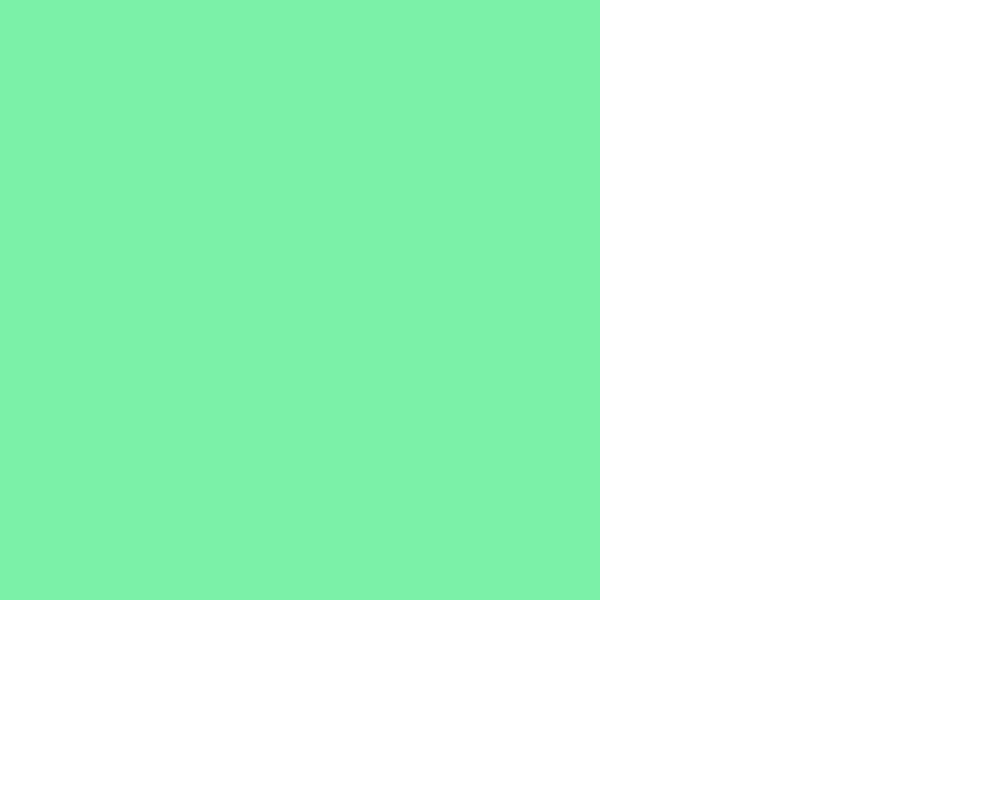
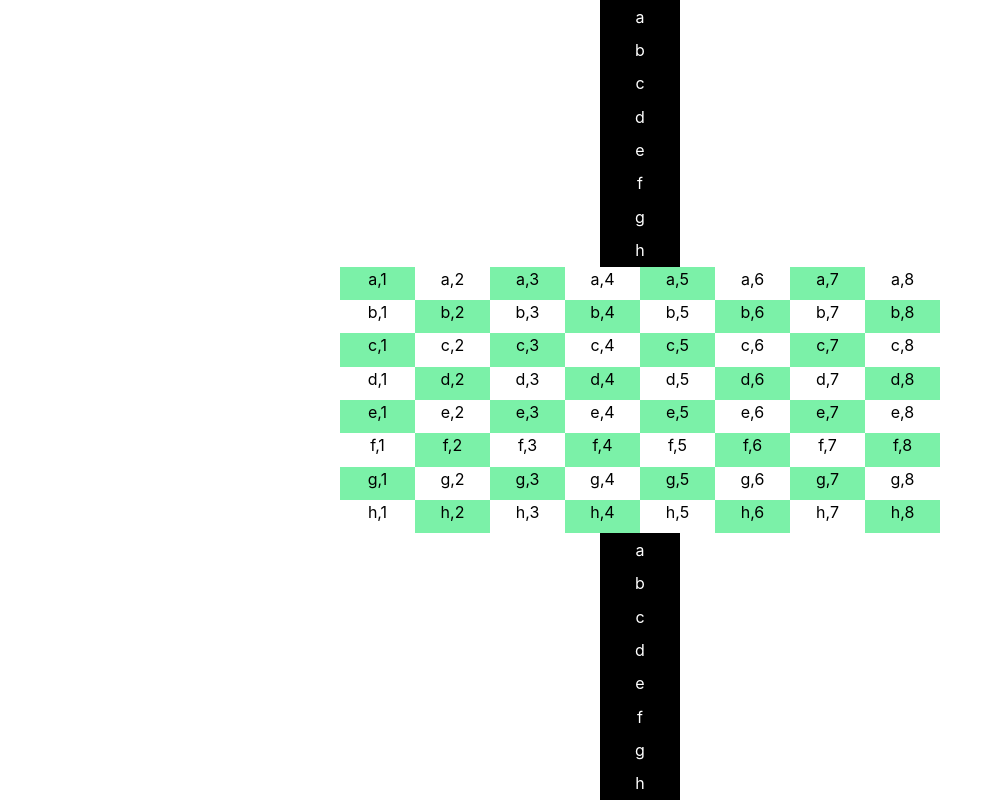
Before and after one commit to MontessoriVisualization/React-projects, a React (Vite) app in the folder MultiplayerChess/: page / in a window 1280 px wide. Shown: the whole page, without its empty margins (0-1003 px from the left). Built offline with nearby package versions, Linux system fonts and the light colour scheme.

Commit message:
feat:board design

```diff
--- a/MultiplayerChess/src/App.jsx
+++ b/MultiplayerChess/src/App.jsx
@@ -1,10 +1,12 @@
 import { Board } from "./component/Board";
 
-import React from 'react'
+import React from "react";
 
- const App = () => {
+const App = () => {
   return (
-<Board/>
-  )
-}
-export default App
+    <main className="flex justify-center items-center h-screen flex-col">
+      <Board></Board>
+    </main>
+  );
+};
+export default App;
--- a/MultiplayerChess/src/component/Board.jsx
+++ b/MultiplayerChess/src/component/Board.jsx
@@ -1,20 +1,64 @@
-import React from 'react'
+import React from "react";
 
-import { useState } from 'react'
+import { useState } from "react";
+const Cell = ({ value, isgreen }) => {
+  return (
+    <div
+      className={`bg-green-300 w-full h-full ${isgreen ? "bg-green-200" : "bg-white"} text-center`}
+    >
+      {value}
+    </div>
+  );
+};
+const Outerborder = ({ dig, isrow = false }) => {
+  return (
+    <div
+      className={`bg-black ${isrow ? "w-[600px] h-1/16 flex" : "h-[600px] w-1/16"}`}
+    >
+      {dig.map((rowvalv, rowind) => (
+        <div
+          className={`cell text-white items-center justify-center flex ${isrow ? "w-1/8" : "h-1/8"}`}
+        >
+          {rowvalv}
+        </div>
+      ))}
+    </div>
+  );
+};
+
 export const Board = () => {
-
-const row= [1,2,3,4,5,6,7,8]
-const col= ['a','b','c','d','e','f','g','h']
+  const row = [1, 2, 3, 4, 5, 6, 7, 8];
+  const col = ["a", "b", "c", "d", "e", "f", "g", "h"];
 
   return (
     <>
-    <div className='board w-[600px] h-[600px] bg-green-300'></div>
+      <Outerborder dig={col} />
 
-
-
-
+      <div className="board w-[600px] h-[600px] bg-red-300">
+        {col.map((colvalue, colindex) => (
+          <div className="row flex w-full h-1/8" key={Date.toString + colindex}>
+            {row.map((rowvalue, rowindex) => (
+              <div
+                className="wrapper w-1/8 h-full"
+                key={Date.toString + rowvalue}
+              >
+                {(rowindex + 1) % 2 == 0 ? (
+                  (colindex + 1) % 2 == 0 ? (
+                    <Cell value={`${colvalue},${rowvalue}`} isgreen={true} />
+                  ) : (
+                    <Cell value={`${colvalue},${rowvalue}`} isgreen={false} />
+                  )
+                ) : (colindex + 1) % 2 == 0 ? (
+                  <Cell value={`${colvalue},${rowvalue}`} isgreen={false} />
+                ) : (
+                  <Cell value={`${colvalue},${rowvalue}`} isgreen={true} />
+                )}
+              </div>
+            ))}
+          </div>
+        ))}
+      </div>
+      <Outerborder dig={col} />
     </>
-
-
-)
-}
+  );
+};
```
